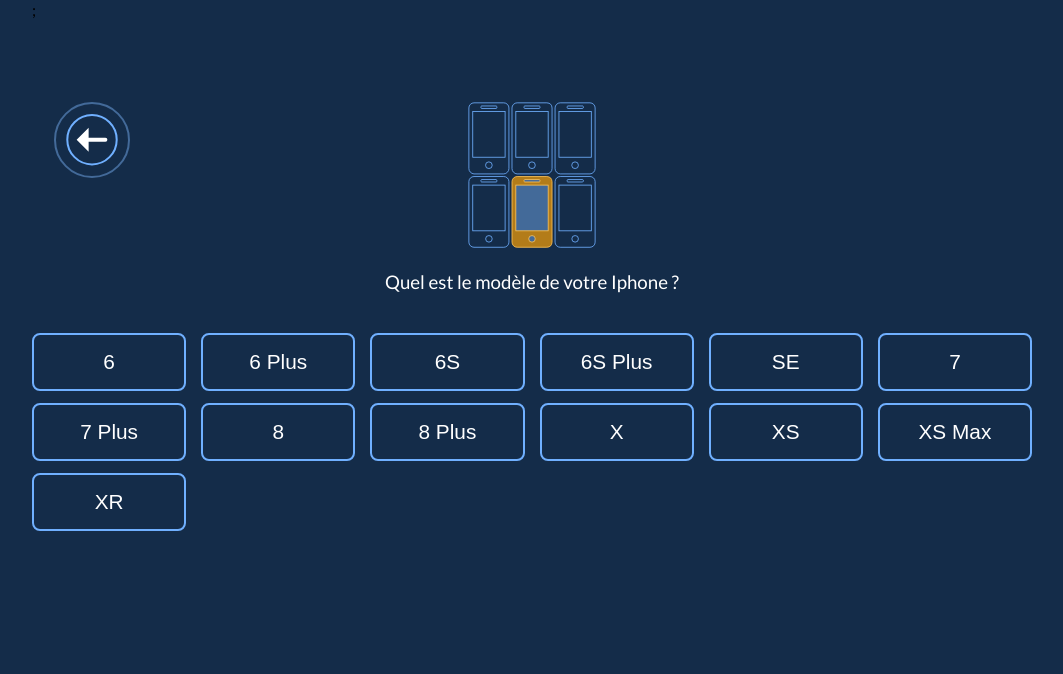
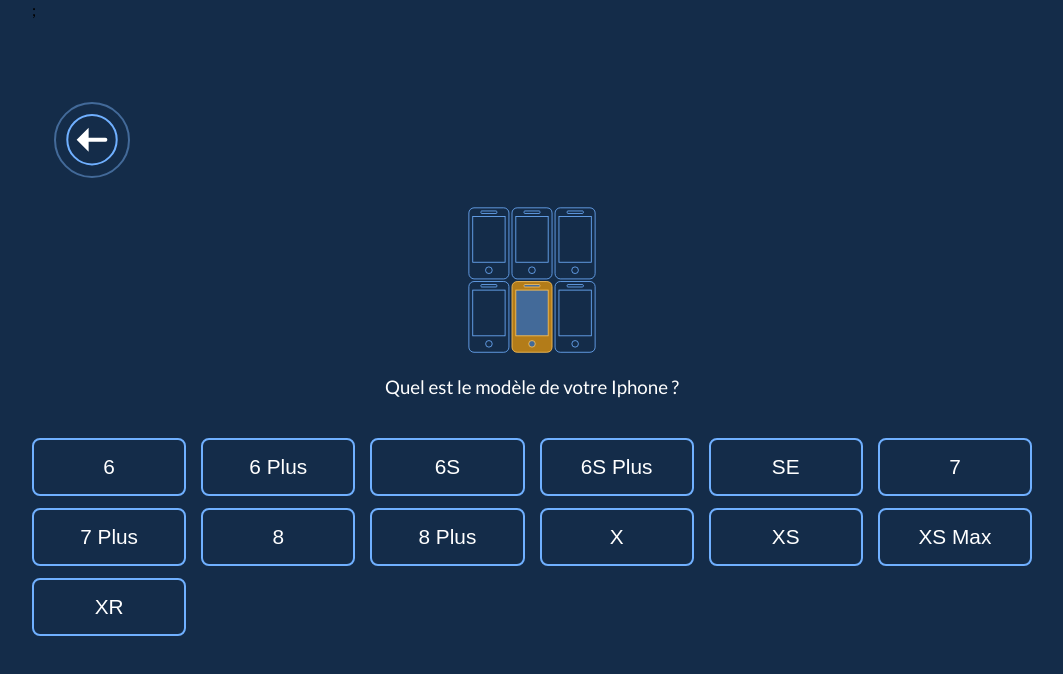
Before and after one commit to Moltus/estimate-form, a React (Create React App) app: page / in a window 1280 px wide. Shown: the top 674 px of the page, without its empty margins (108-1171 px from the left). Built offline with nearby package versions, Linux system fonts and the light colour scheme.

Commit message:
changed grid row height display from grid-template-row to grid-auto-rows: 55px in ButtonList.css

```diff
--- a/src/components/FormDisplay.js
+++ b/src/components/FormDisplay.js
@@ -59,7 +59,7 @@
           <h3 className="question">{this.state.question}</h3>
           <h4
             className={
-              this.state.subQuestion == ""
+              this.state.subQuestion === ""
                 ? "sub-question hide"
                 : "sub-question"
             }
--- a/src/styles/ButtonList.css
+++ b/src/styles/ButtonList.css
@@ -6,11 +6,10 @@
   max-width: 1000px;
 }
 
-/* When number of buttons is > 4 min width is 150. Especially useful for mobile display where they wouldnt fit on 1 screen */
+/* When number of buttons is > 4, min-width is 150. Especially useful for mobile display where they wouldnt fit on 1 screen */
 .buttons-container.small-buttons {
   grid-template-columns: repeat(auto-fill, minmax(150px, 1fr));
-  grid-template-rows: repeat(6, 55px);
-  /* grid-gap: 5px; */
+  grid-auto-rows: 55px;
 }
 
 .buttons-container.one-button {
```
